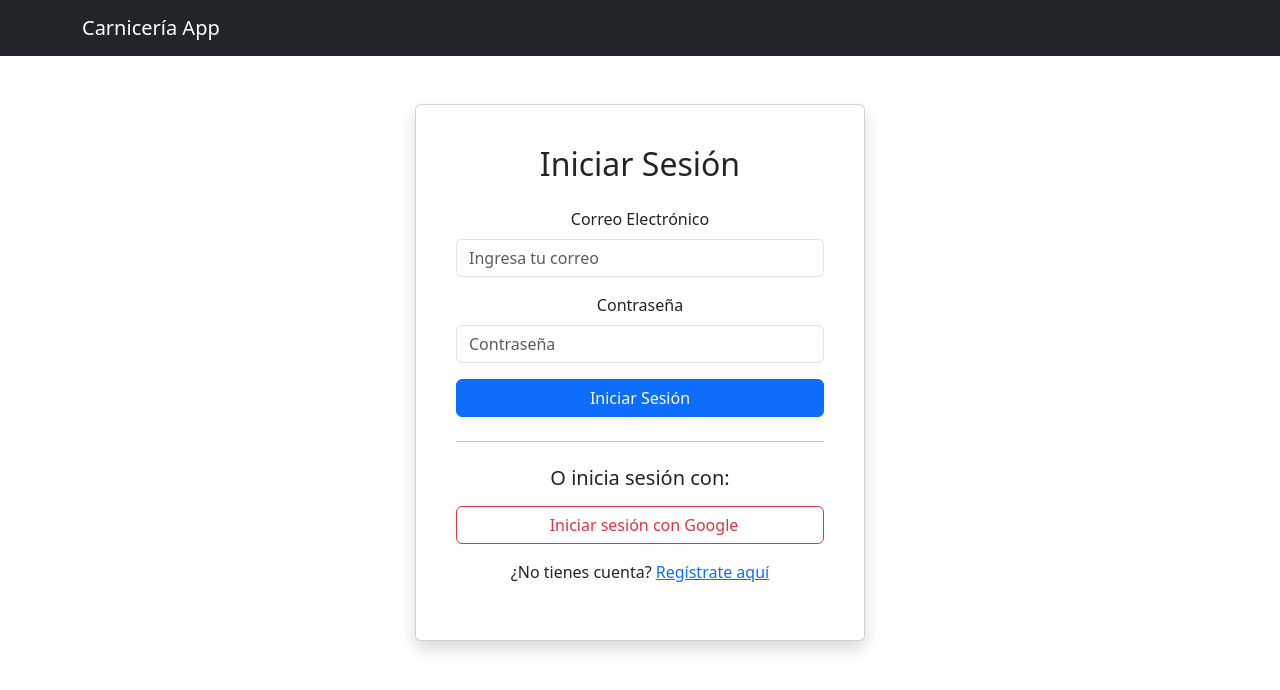
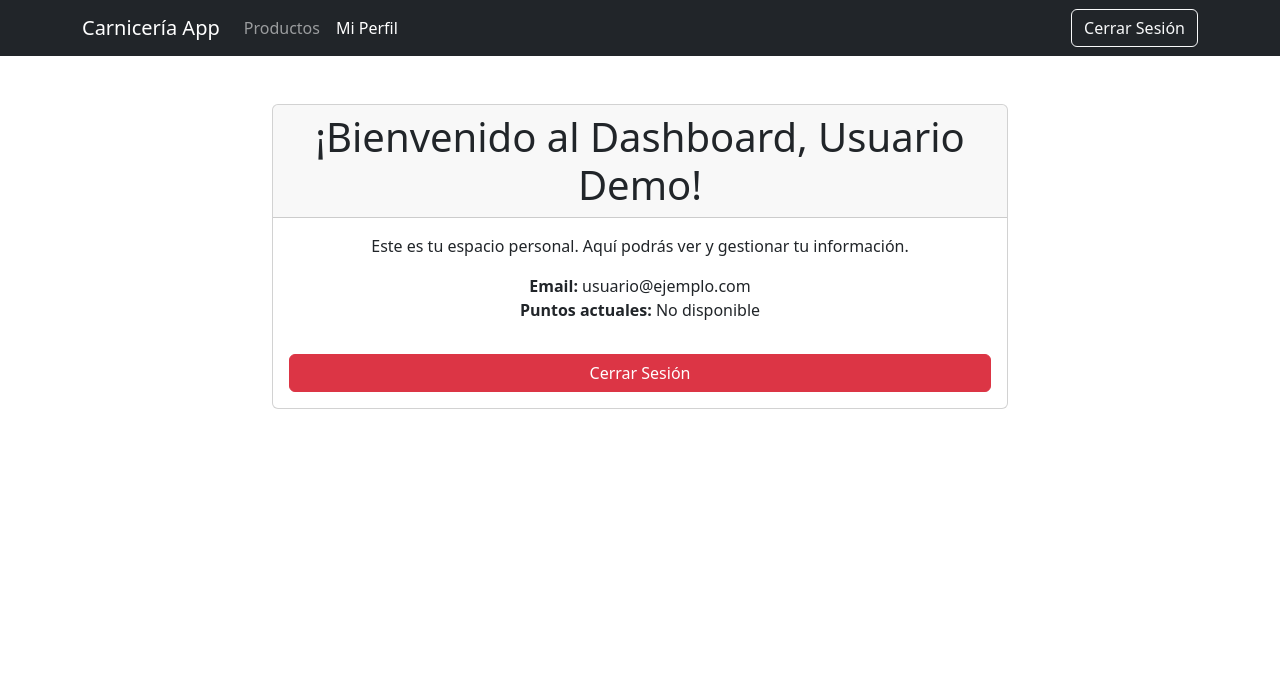
Before and after one commit to usuariopablodaniel/carniceria-app, a React (Create React App) app in the folder frontend/: page /dashboard in a window 1280 px wide. Before the commit this address led to /login. Shown: the top 690 px of the page. Built offline with nearby package versions, Linux system fonts and the light colour scheme; no server answers; sample sign-in values are in the browser's storage.

Commit message:
feat: Implementado login simulado y proteccion de rutas funcional

```diff
--- a/frontend/package.json
+++ b/frontend/package.json
@@ -10,7 +10,7 @@
     "react": "^18.3.1",
     "react-bootstrap": "^2.10.2",
     "react-dom": "^18.3.1",
-    "react-router-bootstrap": "^0.26.2",
+    "react-router-bootstrap": "^0.26.3",
     "react-router-dom": "^6.23.1",
     "react-scripts": "5.0.1",
     "web-vitals": "^2.1.4"
--- a/frontend/src/App.js
+++ b/frontend/src/App.js
@@ -1,58 +1,66 @@
-import React from 'react'; // Asegúrate de importar React
-import './App.css'; // Si quieres mantener tu CSS
+import React from 'react';
+import './App.css';
+import 'bootstrap/dist/css/bootstrap.min.css';
 
-// Importaciones de React Router DOM
 import { BrowserRouter as Router, Routes, Route } from 'react-router-dom';
+import AppNavbar from './components/AppNavbar';
 
-import AppNavbar from './components/AppNavbar'; // Asegúrate de que la ruta sea correcta
+import { AuthProvider } from './context/AuthContext';
+import PrivateRoute from './routes/PrivateRoute'; // <--- ¡Nueva importación! Ajusta la ruta si lo pusiste en otro lado.
 
-// ... otras importaciones
-import ProductListPage from './pages/ProductListPage'; // <-- Añade esta línea
-
-// Importa tus componentes de página. Si no los tienes creados, no te preocupes,
-// los haremos más adelante, pero necesitamos los imports para las rutas.
-// Por ahora, asumiremos que tienes (o crearás):
-import HomePage from './pages/HomePage'; // Para la ruta principal '/'
-import LoginPage from './pages/LoginPage'; // Para la ruta de login '/login'
-import DashboardPage from './pages/DashboardPage'; // Para la ruta '/dashboard' (donde redirigiremos después del login de Google)
+import HomePage from './pages/HomePage';
+import LoginPage from './pages/LoginPage';
+import DashboardPage from './pages/DashboardPage';
 import ProductAddPage from './pages/ProductAddPage';
+import ProductListPage from './pages/ProductListPage'; // ProductListPage a veces se deja pública para mostrar el catálogo
 import RegisterPage from './pages/RegisterPage';
-// *** NUEVA IMPORTACIÓN: El componente para manejar el éxito de Google ***
 import AuthSuccessHandler from './components/AuthSuccessHandler';
 
 
 function App() {
   return (
-    // Envuelve toda tu aplicación con Router
     <Router>
+      <AuthProvider>
         <div className="App">
-        {/* Aquí podrías tener un Navbar o componentes comunes a todas las páginas */}
           <AppNavbar />
-        {/* Aquí defines tus rutas usando Routes y Route */}
+          <main>
             <Routes>
-          {/* Ruta para la página de inicio */}
               <Route path="/" element={<HomePage />} />
+              <Route path="/login" element={<LoginPage />} />
+              <Route path="/register" element={<RegisterPage />} />
+              <Route path="/auth-success" element={<AuthSuccessHandler />} />
 
-          {/* Ruta para la página de login */}
-          <Route path="/login" element={<LoginPage />} />
+              {/* Ruta de Productos: Podemos dejarla pública o protegerla.
+                 Por ahora, la dejaré pública para que los usuarios puedan ver el catálogo.
+                 Si quieres que solo los logueados vean productos, envuélvela también.
+              */}
+              <Route path="/products" element={<ProductListPage />} />
 
-          {/* Ruta para el Dashboard (donde el usuario va después de iniciar sesión) */}
-          <Route path="/dashboard" element={<DashboardPage />} />
-
-           {/* *** RUTA PARA LA PÁGINA DE REGISTRO *** */}
-          <Route path="/register" element={<RegisterPage />} />
-
-          {/* *** LA RUTA CRÍTICA PARA MANEJAR EL TOKEN DE GOOGLE *** */}
-          <Route path="/auth-success" element={<AuthSuccessHandler />} />
-          <Route path="/products" element={<ProductListPage />} /> {/* <-- Añade esta línea */}
-          <Route path="/products/add" element={<ProductAddPage />} /> {/* <-- ¡Asegúrate que esta línea esté! */}
-
+              {/* RUTAS PROTEGIDAS */}
+              {/* Para Dashboard */}
+              <Route
+                path="/dashboard"
+                element={
+                  <PrivateRoute> {/* <--- ¡Aquí lo envolvemos! */}
+                    <DashboardPage />
+                  </PrivateRoute>
+                }
+              />
+              {/* Para añadir productos (generalmente solo admin/autenticados) */}
+              <Route
+                path="/products/add"
+                element={
+                  <PrivateRoute> {/* <--- ¡Aquí lo envolvemos! */}
+                    <ProductAddPage />
+                  </PrivateRoute>
+                }
+              />
               {/* Puedes añadir una ruta para un 404 Not Found si lo deseas */}
               {/* <Route path="*" element={<h1>404 - Página no encontrada</h1>} /> */}
             </Routes>
-
-        {/* Aquí podrías tener un Footer o componentes comunes al final de las páginas */}
+          </main>
         </div>
+      </AuthProvider>
     </Router>
   );
 }
--- a/frontend/src/components/AppNavbar.js
+++ b/frontend/src/components/AppNavbar.js
@@ -5,6 +5,9 @@ import { useNavigate, Link } from 'react-router-dom';
 
 
 const AppNavbar = () => {
+  // *** Asegúrate de tener esta línea ***
+  const isAuthenticated = true; // Temporalmente en true para desarrollo
+
   const navigate = useNavigate();
 
   const handleLogout = () => {
@@ -16,19 +19,42 @@ const AppNavbar = () => {
   return (
     <Navbar bg="dark" variant="dark" expand="lg">
       <Container>
-        {/* Este es el único LinkContainer que dejamos por ahora */}
         <LinkContainer to="/">
           <Navbar.Brand>Carnicería App</Navbar.Brand>
         </LinkContainer>
 
         <Navbar.Toggle aria-controls="basic-navbar-nav" />
         <Navbar.Collapse id="basic-navbar-nav">
-          {/* Eliminamos temporalmente todas las demás Navs y Links */}
-          <Nav className="me-auto"></Nav>
+          <Nav className="me-auto">
+            {/* Aquí es donde necesitamos isAuthenticated */}
+            {isAuthenticated && (
+              <>
+                {/* Ahora podemos reintroducir estos enlaces */}
+                <LinkContainer to="/products">
+                  <Nav.Link>Productos</Nav.Link>
+                </LinkContainer>
+                <LinkContainer to="/dashboard">
+                  <Nav.Link>Mi Perfil</Nav.Link>
+                </LinkContainer>
+              </>
+            )}
+          </Nav>
           <Nav>
-             {/* Eliminamos temporalmente la lógica de botones */}
-             {/* Puedes descomentar esto después de que el Navbar se muestre */}
-             {/* <Button variant="outline-light" onClick={handleLogout}>Cerrar Sesión</Button> */}
+            {/* Y aquí reintroduciremos la lógica de los botones usando Link */}
+            {isAuthenticated ? (
+              <Button variant="outline-light" onClick={handleLogout}>
+                Cerrar Sesión
+              </Button>
+            ) : (
+              <>
+                <Link to="/login" style={{ textDecoration: 'none' }}>
+                  <Button variant="outline-light" className="me-2">Iniciar Sesión</Button>
+                </Link>
+                <Link to="/register" style={{ textDecoration: 'none' }}>
+                  <Button variant="light">Registrarse</Button>
+                </Link>
+              </>
+            )}
           </Nav>
         </Navbar.Collapse>
       </Container>
--- /dev/null
+++ b/frontend/src/context/AuthContext.js
@@ -0,0 +1,87 @@
+import React, { createContext, useState, useEffect, useContext } from 'react';
+import { useNavigate } from 'react-router-dom';
+
+// 1. Crea el contexto
+export const AuthContext = createContext(null);
+
+// 2. Crea el proveedor del contexto
+export const AuthProvider = ({ children }) => {
+  // Estados para la autenticación
+  const [isAuthenticated, setIsAuthenticated] = useState(() => {
+    // Inicializa el estado de autenticación verificando si hay un token en localStorage
+    return localStorage.getItem('token') ? true : false;
+  });
+  const [token, setToken] = useState(localStorage.getItem('token') || null);
+  const [user, setUser] = useState(null); // Almacena los datos del usuario (email, nombre, etc.)
+
+  // Hook para la navegación programática
+  const navigate = useNavigate();
+
+  // Función para simular el login
+  const login = (jwtToken, userData = null) => {
+    console.log('--- Función login del AuthContext iniciada ---');
+    localStorage.setItem('token', jwtToken); // Guarda el token en localStorage
+    setToken(jwtToken); // Actualiza el estado del token
+    setIsAuthenticated(true); // Establece isAuthenticated a true
+    if (userData) {
+      setUser(userData); // Guarda los datos del usuario si se proporcionan
+    }
+
+    console.log('✅ Todos los estados de login actualizados. Preparando redirección...');
+    try {
+      navigate('/dashboard'); // Redirige al dashboard después del login
+      console.log('✅ Redirección a /dashboard ejecutada con éxito.');
+    } catch (error) {
+      console.error('❌ Error al intentar redirigir con navigate:', error);
+    }
+
+    console.log('--- Función login del AuthContext finalizada ---');
+  };
+
+  // Función para simular el logout
+  const logout = () => {
+    console.log('--- Función logout del AuthContext iniciada ---');
+    localStorage.removeItem('token'); // Elimina el token de localStorage
+    setToken(null); // Limpia el estado del token
+    setIsAuthenticated(false); // Establece isAuthenticated a false
+    setUser(null); // Limpia los datos del usuario
+    navigate('/login'); // Redirige a la página de login
+    console.log('--- Función logout del AuthContext finalizada ---');
+  };
+
+  // Efecto para simular la carga de datos del usuario si ya hay un token
+  useEffect(() => {
+    if (token && !user) {
+      // Esta parte simula la obtención de datos del usuario si hay un token.
+      // En un entorno real, aquí harías una llamada a tu backend para obtener los datos
+      // del usuario usando el token, y luego los establecerías con setUser().
+      setUser({ email: 'usuario@ejemplo.com', name: 'Usuario Demo' });
+    }
+  }, [token, user]); // Se ejecuta cuando token o user cambian
+
+  // El valor que se proveerá a los componentes que consuman este contexto
+  const authContextValue = {
+    isAuthenticated,
+    token,
+    user,
+    login,
+    logout,
+  };
+
+  // Retorna el proveedor del contexto, envolviendo a los componentes hijos
+  return (
+    <AuthContext.Provider value={authContextValue}>
+      {children}
+    </AuthContext.Provider>
+  );
+};
+
+// Hook personalizado para consumir el contexto de autenticación de manera fácil
+export const useAuth = () => {
+  const context = useContext(AuthContext);
+  if (!context) {
+    // Si useAuth se usa fuera de un AuthProvider, lanza un error
+    throw new Error('useAuth must be used within an AuthProvider');
+  }
+  return context;
+};
--- a/frontend/src/pages/DashboardPage.js
+++ b/frontend/src/pages/DashboardPage.js
@@ -1,60 +1,55 @@
-import React, { useEffect, useState } from 'react';
-import { useNavigate } from 'react-router-dom';
+import React from 'react';
+import { useAuth } from '../context/AuthContext'; // Importamos el hook useAuth
+import { Button, Container, Row, Col, Card } from 'react-bootstrap'; // Componentes de Bootstrap
 
 const DashboardPage = () => {
-  const navigate = useNavigate();
-  const [userData, setUserData] = useState(null);
+  // Obtenemos los datos del usuario y la función de logout directamente del AuthContext
+  const { user, logout, isAuthenticated } = useAuth(); // Añadimos isAuthenticated para una doble verificación
 
-  useEffect(() => {
-    const token = localStorage.getItem('jwtToken');
-    if (!token) {
-      navigate('/login');
-      return;
-    }
-
-    const fetchUserData = async () => {
-      try {
-        const response = await fetch('http://localhost:5000/api/auth/me', {
-          headers: {
-            'Authorization': `Bearer ${token}`
-          }
-        });
-
-        if (response.ok) {
-          const data = await response.json();
-          setUserData(data);
-        } else {
-          console.error('Error al obtener datos del usuario:', response.statusText);
-          localStorage.removeItem('jwtToken');
-          navigate('/login');
-        }
-      } catch (error) {
-        console.error('Error de red al obtener datos del usuario:', error);
-        localStorage.removeItem('jwtToken');
-        navigate('/login');
-      }
-    };
-
-    fetchUserData();
-  }, [navigate]);
-
-  const handleLogout = () => {
-    localStorage.removeItem('jwtToken');
-    navigate('/login');
-    alert('Sesión cerrada');
-  };
-
-  if (!userData) {
-    return <p>Cargando perfil del usuario...</p>;
+  // Esta condición es una doble capa de seguridad, aunque PrivateRoute ya debería manejar esto
+  if (!isAuthenticated || !user) {
+    // En una app real, aquí podrías redirigir o mostrar un mensaje de error si el AuthContext no tiene el usuario
+    // Pero PrivateRoute ya debería haber redirigido si no estaba autenticado.
+    // Si el usuario no está, simplemente no se muestra el contenido o se muestra un cargando.
+    // Podríamos redirigir aquí también, pero PrivateRoute ya lo hace.
+    return (
+      <Container className="mt-5">
+        <Row className="justify-content-md-center">
+          <Col md={6}>
+            <p>Cargando perfil del usuario o usuario no disponible...</p>
+            <p>Si esto persiste, por favor, intenta iniciar sesión de nuevo.</p>
+          </Col>
+        </Row>
+      </Container>
+    );
   }
 
   return (
-    <div>
-      <h1>Bienvenido, {userData.nombre}!</h1>
-      <p>Email: {userData.email}</p>
-      <p>Puntos actuales: {userData.puntos_actuales}</p>
-      <button onClick={handleLogout}>Cerrar Sesión</button>
-    </div>
+    <Container className="mt-5">
+      <Row className="justify-content-md-center">
+        <Col md={8}>
+          <Card>
+            <Card.Header as="h1" className="text-center">¡Bienvenido al Dashboard, {user.name}!</Card.Header>
+            <Card.Body>
+              <Card.Text>
+                Este es tu espacio personal. Aquí podrás ver y gestionar tu información.
+              </Card.Text>
+              <ul className="list-unstyled">
+                <li><strong>Email:</strong> {user.email}</li>
+                {/* Si tu simulación de usuario no tiene puntos, puedes omitir esta línea */}
+                <li><strong>Puntos actuales:</strong> {user.puntos_actuales || 'No disponible'}</li>
+                {/* Puedes añadir más datos del usuario aquí si los tiene tu objeto 'simulatedUserData' */}
+              </ul>
+              <div className="d-grid gap-2">
+                <Button variant="danger" onClick={logout} className="mt-3">
+                  Cerrar Sesión
+                </Button>
+              </div>
+            </Card.Body>
+          </Card>
+        </Col>
+      </Row>
+    </Container>
   );
 };
 
--- a/frontend/src/pages/LoginPage.js
+++ b/frontend/src/pages/LoginPage.js
@@ -1,72 +1,73 @@
-import React, { useState } from 'react'; // Importamos useState para manejar los estados del formulario
-import { Container, Form, Button, Card, Row, Col, Alert } from 'react-bootstrap'; // Importamos componentes de react-bootstrap
-// Importar Link de react-router-dom si lo usas para la navegación a otras páginas (ej. registro)
-import { Link } from 'react-router-dom';
+import React, { useState } from 'react'; // Necesitamos useState para el estado del formulario
+import { Form, Button, Container, Row, Col, Alert } from 'react-bootstrap'; // Importa componentes de Bootstrap
+import { useAuth } from '../context/AuthContext'; // Importa el hook useAuth
 
 const LoginPage = () => {
+  // Usamos el hook useAuth para acceder a la función login
+  const { login } = useAuth();
+
+  // Estados para los campos del formulario
   const [email, setEmail] = useState('');
   const [password, setPassword] = useState('');
-  const [error, setError] = useState(null);
-  const [loading, setLoading] = useState(false); // Para mostrar un spinner de carga
+  // Estado para manejar mensajes de error (opcional)
+  const [error, setError] = useState('');
+  // Estado para simular la carga (opcional)
+  const [loading, setLoading] = useState(false);
 
-  // Función para manejar el login tradicional con email y contraseña
-  const handleEmailPasswordLogin = async (e) => {
+  const handleSubmit = async (e) => {
+    console.log('handleSubmit se está ejecutando.');
     e.preventDefault(); // Previene el comportamiento por defecto del formulario (recargar la página)
-    setError(null); // Limpiamos errores previos
-    setLoading(true); // Indicamos que estamos cargando
+    setError(''); // Limpia cualquier error anterior
+    setLoading(true); // Indica que la operación de login está en curso
 
     try {
-      const response = await fetch('http://localhost:5000/api/auth/login', { // Asegúrate de que esta URL sea la correcta de tu backend
-        method: 'POST',
-        headers: {
-          'Content-Type': 'application/json',
-        },
-        body: JSON.stringify({ email, password }),
-      });
+      // --- Validaciones básicas (puedes añadir más) ---
+      if (!email || !password) {
+        setError('Por favor, ingresa tu email y contraseña.');
+        setLoading(false);
+        return;
+      }
 
-      const data = await response.json();
+      // --- Simulación de llamada a una API de autenticación ---
+      // En una aplicación real, aquí harías una llamada HTTP a tu backend
+      // Por ejemplo: const response = await api.post('/auth/login', { email, password });
+      // const token = response.data.token;
+      // const userData = response.data.user;
 
-      if (response.ok) {
-        // Suponiendo que el backend devuelve un token o alguna confirmación de éxito
-        console.log('Login exitoso:', data);
-        // Aquí podrías guardar el token en localStorage o en el contexto de la app
-        // localStorage.setItem('token', data.token);
-        // Redirigir al usuario al dashboard o a la página de productos
-        // window.location.href = '/dashboard'; // O '/products'
-        alert('Login exitoso (funcionalidad de redirección y token pendiente)'); // Mensaje temporal
+      // Por ahora, simulamos un delay y un token fijo
+      await new Promise(resolve => setTimeout(resolve, 1000)); // Simula un delay de 1 segundo
+
+      // Si las credenciales son "correctas" para nuestra simulación
+      if (email === 'test@example.com' && password === 'password123') {
+        const simulatedToken = 'simulated-jwt-token-for-test-user';
+        const simulatedUserData = { email: 'test@example.com', name: 'Usuario de Prueba' };
+        login(simulatedToken, simulatedUserData); // Llama a la función login del AuthContext
+        // El AuthContext ya se encargará de redirigir a /dashboard
       } else {
-        // Manejo de errores del backend (ej. credenciales inválidas)
-        setError(data.message || 'Error en el login. Verifica tus credenciales.');
+        setError('Credenciales incorrectas. Inténtalo de nuevo con test@example.com / password123');
       }
+
     } catch (err) {
-      console.error("Error de red o del servidor al intentar iniciar sesión:", err);
-      setError('No se pudo conectar con el servidor. Inténtalo de nuevo más tarde.');
+      // Manejo de errores en caso de que la llamada a la API falle
+      console.error("Error durante el login simulado:", err);
+      setError('Ocurrió un error al intentar iniciar sesión. Por favor, inténtalo más tarde.');
     } finally {
-      setLoading(false); // Finalizamos la carga
+      setLoading(false); // Siempre resetea el estado de carga
     }
   };
 
-  // Función para redirigir a la autenticación de Google
-  const handleGoogleLogin = () => {
-    window.location.href = 'http://localhost:5000/api/auth/google';
-  };
-
   return (
-    <Container className="my-5 d-flex justify-content-center"> {/* Centramos el contenido en la página */}
-      <Card className="p-4 shadow" style={{ maxWidth: '450px', width: '100%' }}> {/* Tarjeta principal para el formulario */}
-        <Card.Body>
-          <h2 className="text-center mb-4">Iniciar Sesión</h2>
-
-          {/* Mensaje de error */}
-          {error && <Alert variant="danger" className="text-center">{error}</Alert>}
-
-          {/* Formulario de inicio de sesión tradicional */}
-          <Form onSubmit={handleEmailPasswordLogin}>
+    <Container className="mt-5">
+      <Row className="justify-content-md-center">
+        <Col md={6}>
+          <h1 className="text-center mb-4">Iniciar Sesión</h1>
+          {error && <Alert variant="danger">{error}</Alert>} {/* Muestra el mensaje de error */}
+          <Form onSubmit={handleSubmit}>
             <Form.Group className="mb-3" controlId="formBasicEmail">
-              <Form.Label>Correo Electrónico</Form.Label>
+              <Form.Label>Email</Form.Label>
               <Form.Control
                 type="email"
-                placeholder="Ingresa tu correo"
+                placeholder="Ingresa tu email"
                 value={email}
                 onChange={(e) => setEmail(e.target.value)}
                 required
@@ -84,30 +85,27 @@ const LoginPage = () => {
               />
             </Form.Group>
 
-            <Button variant="primary" type="submit" className="w-100" disabled={loading}>
-              {loading ? 'Iniciando Sesión...' : 'Iniciar Sesión'}
+            <Button
+              variant="primary"
+              type="submit"
+              className="w-100"
+              disabled={loading} // Deshabilita el botón mientras se está cargando
+            >
+              {loading ? 'Iniciando sesión...' : 'Iniciar Sesión'}
             </Button>
           </Form>
 
-          <hr className="my-4" /> {/* Separador */}
+          {/* Botón de Google (lo conectaremos en el siguiente paso) */}
+          <div className="text-center mt-3">
+            <p>- O -</p>
+            {/* Por ahora, esto es solo un botón sin funcionalidad */}
+            <Button variant="outline-danger" className="w-100">
+              Iniciar Sesión con Google
+            </Button>
+          </div>
 
-          <h5 className="text-center mb-3">O inicia sesión con:</h5>
-          <Button variant="outline-danger" className="w-100 d-flex align-items-center justify-content-center" onClick={handleGoogleLogin}>
-            {/* Ícono de Google si lo tienes, por ejemplo de 'react-icons' */}
-            {/* <img src="/path/to/google-icon.png" alt="Google" style={{ width: '20px', marginRight: '10px' }} /> */}
-            <i className="bi bi-google me-2"></i> {/* Si usas Bootstrap Icons */}
-            Iniciar sesión con Google
-          </Button>
-
-          {/* Opcional: Enlace a la página de registro si tienes una */}
-          {
-          <p className="text-center mt-3">
-            ¿No tienes cuenta? <Link to="/register">Regístrate aquí</Link>
-          </p>
-          }
-
-        </Card.Body>
-      </Card>
+        </Col>
+      </Row>
     </Container>
   );
 };
--- /dev/null
+++ b/frontend/src/routes/PrivateRoute.js
@@ -0,0 +1,25 @@
+import React from 'react';
+import { Navigate } from 'react-router-dom';
+import { useAuth } from '../context/AuthContext';
+
+const PrivateRoute = ({ children }) => {
+  // Asegúrate de desestructurar 'token' aquí
+  const { isAuthenticated, token } = useAuth();
+
+  console.log('--- PrivateRoute check ---');
+  console.log('isAuthenticated en PrivateRoute:', isAuthenticated);
+  console.log('Token en PrivateRoute:', token ? 'Existe' : 'No existe');
+
+  // Si no está autenticado, redirige a la página de login
+  if (!isAuthenticated) {
+    console.log('PrivateRoute: Usuario NO autenticado. Redirigiendo a /login.');
+    // Usamos 'replace' para que el usuario no pueda volver a la página protegida con el botón 'Atrás'
+    return <Navigate to="/login" replace />;
+  }
+
+  // Si está autenticado, renderiza los componentes hijos (la página protegida)
+  console.log('PrivateRoute: Usuario AUTENTICADO. Permitiendo acceso.');
+  return children;
+};
+
+export default PrivateRoute;
--- /dev/null
+++ b/package.json
@@ -0,0 +1,6 @@
+{
+  "dependencies": {
+    "bootstrap": "^5.3.6",
+    "react-bootstrap": "^2.10.10"
+  }
+}
```
Also changed, not shown: 1 other file (tests, documents, lock files or other folders). Lines whose indentation alone changed are shown as unchanged.
